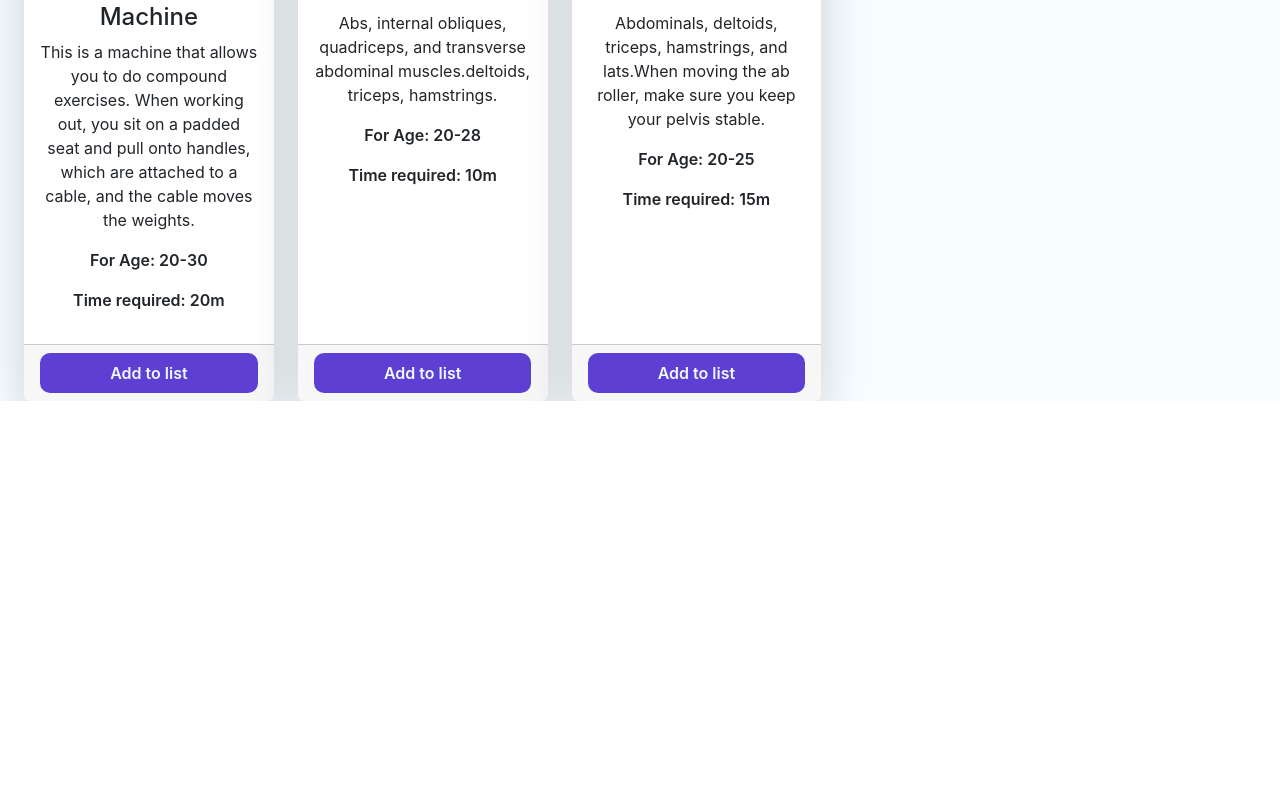
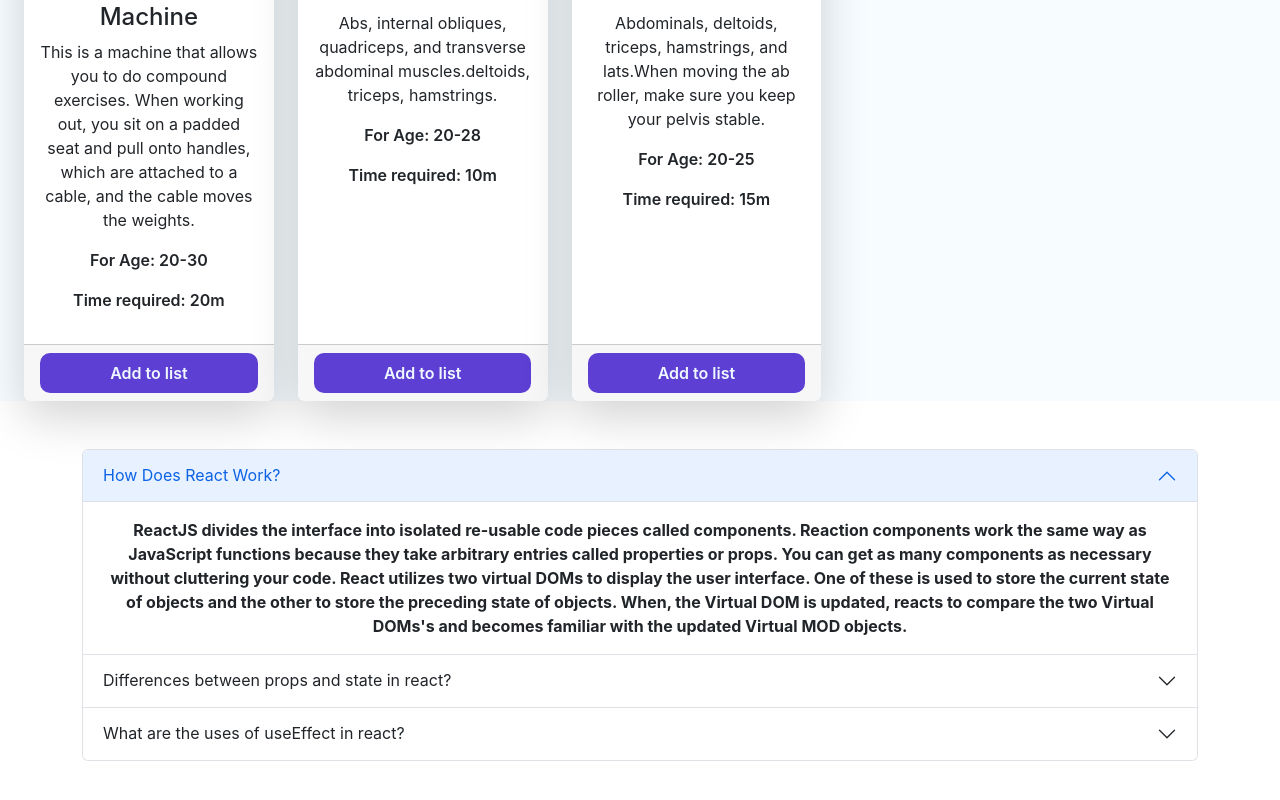
Before and after one commit to rhythmdev/Jess-Fitness-Squad, a React (Create React App) app: page / in a window 1280 px wide. Shown: the part 988-1788 px from the top of the page. Before the commit the page ends 1389 px from the top, so only its background shows below. Built offline with nearby package versions, Linux system fonts and the light colour scheme; a web font is replaced by a local one.

Commit message:
blog-question-and-answer-added

```diff
--- a/src/App.js
+++ b/src/App.js
@@ -1,5 +1,6 @@
 
 import './App.css';
+import Blog from './components/Blog/Blog';
 import Header from './components/Header/Header';
 import Information from './components/Information/Information';
 
@@ -9,6 +10,7 @@ function App() {
     <div className="App">
      <Header></Header>
      <Information></Information>
+     <Blog></Blog>
     </div>
   );
 }
--- /dev/null
+++ b/src/components/Blog/Blog.js
@@ -0,0 +1,106 @@
+import React from "react";
+
+const Blog = () => {
+  return (
+    <div className="container">
+      <div className="accordion my-5" id="accordionPanelsStayOpenExample">
+        <div className="accordion-item">
+          <h2 className="accordion-header" id="panelsStayOpen-headingOne">
+            <button
+              className="accordion-button"
+              type="button"
+              data-bs-toggle="collapse"
+              data-bs-target="#panelsStayOpen-collapseOne"
+              aria-expanded="true"
+              aria-controls="panelsStayOpen-collapseOne"
+            >
+              How Does React Work?
+            </button>
+          </h2>
+          <div
+            id="panelsStayOpen-collapseOne"
+            className="accordion-collapse collapse show"
+            aria-labelledby="panelsStayOpen-headingOne"
+          >
+            <div className="accordion-body">
+              <strong>
+                ReactJS divides the interface into isolated re-usable code
+                pieces called components. Reaction components work the same way
+                as JavaScript functions because they take arbitrary entries
+                called properties or props. You can get as many components as
+                necessary without cluttering your code. React utilizes two
+                virtual DOMs to display the user interface. One of these is used
+                to store the current state of objects and the other to store the
+                preceding state of objects. When, the Virtual DOM is updated,
+                reacts to compare the two Virtual DOMs's and becomes familiar
+                with the updated Virtual MOD objects.
+              </strong>
+            </div>
+          </div>
+        </div>
+        <div className="accordion-item">
+          <h2 className="accordion-header" id="panelsStayOpen-headingTwo">
+            <button
+              className="accordion-button collapsed"
+              type="button"
+              data-bs-toggle="collapse"
+              data-bs-target="#panelsStayOpen-collapseTwo"
+              aria-expanded="false"
+              aria-controls="panelsStayOpen-collapseTwo"
+            >
+              Differences between props and state in react?
+            </button>
+          </h2>
+          <div
+            id="panelsStayOpen-collapseTwo"
+            className="accordion-collapse collapse"
+            aria-labelledby="panelsStayOpen-headingTwo"
+          >
+            <div className="accordion-body">
+              <strong>
+                {" "}
+                Simply, Props are used to send data from one component to
+                another. State is a local data storage that is local to the
+                component only and cannot be transmitted to other components.
+              </strong>
+            </div>
+          </div>
+        </div>
+        <div className="accordion-item">
+          <h2 className="accordion-header" id="panelsStayOpen-headingThree">
+            <button
+              className="accordion-button collapsed"
+              type="button"
+              data-bs-toggle="collapse"
+              data-bs-target="#panelsStayOpen-collapseThree"
+              aria-expanded="false"
+              aria-controls="panelsStayOpen-collapseThree"
+            >
+              What are the uses of useEffect in react?
+            </button>
+          </h2>
+          <div
+            id="panelsStayOpen-collapseThree"
+            className="accordion-collapse collapse"
+            aria-labelledby="panelsStayOpen-headingThree"
+          >
+            <div className="accordion-body">
+              <strong>
+                The useEffect Hook allows us to perform side effects in our
+                components. UseEffects are mainly use for fetching data,
+                directly updating the DOM, and timers. useEffect accepts two
+                arguments. The second argument is optional. useEffect runs on
+                every render that means when the count changes, a render
+                happens, which then triggers another effect.We should always
+                include the second parameter which accepts an array. We can
+                optionally pass dependencies to useEffect in this array.
+              </strong>
+            </div>
+          </div>
+        </div>
+      </div>
+    </div>
+  );
+};
+
+export default Blog;
--- a/src/components/InfoCart/InfoCart.js
+++ b/src/components/InfoCart/InfoCart.js
@@ -3,12 +3,13 @@ import avatar from "../../avatar.png";
 import { ToastContainer, toast } from "react-toastify";
 import "react-toastify/dist/ReactToastify.css";
 const InfoCart = ({ item }) => {
+  //toast message
   const showToastMessage = () => {
     toast.success("Successfully Completed!", {
       position: toast.POSITION.TOP_RIGHT,
     });
   };
-
+//end of toast message
   let time = 0;
   for (const info of item) {
     time = time + info.time;
@@ -37,7 +38,7 @@ const InfoCart = ({ item }) => {
         <div>
           <h6 className="my-5">Add A break</h6>
           <div className="d-flex justify-content-evenly">
-            <button className="btn bg-white rounded-circle fw-semibold shadow-sm">
+            <button  className="btn bg-white rounded-circle fw-semibold shadow-sm">
               10s
             </button>
             <button className="btn bg-white rounded-circle fw-semibold shadow-sm">
@@ -62,7 +63,7 @@ const InfoCart = ({ item }) => {
             <p className="fw-semibold">Minutes</p>
           </div>
           <div>
-            <button onClick={showToastMessage} className="add-cart-btn mt-4">
+            <button onClick={showToastMessage} className="add-cart-btn my-4">
               Activity Completed
             </button>
             <ToastContainer />
```
Also changed, not shown: src/components/Information/Information.js (+2 -49 lines), src/components/Blog/Blog.css (added).
